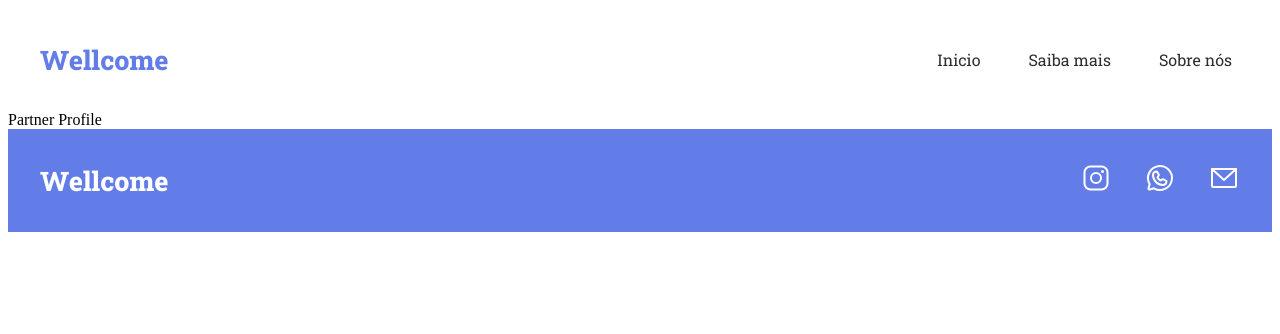
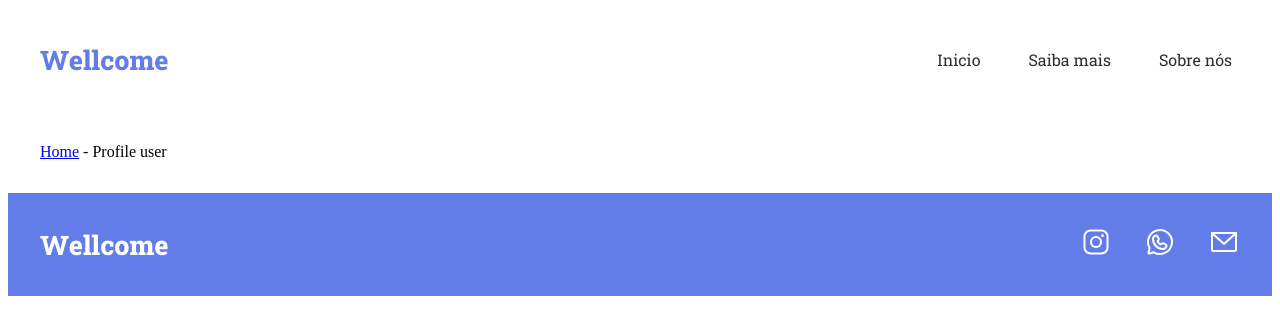
Before and after one commit to ngrpedro/towellcome, a React (Vite) app: page /partnerProfile/1 in a window 1280 px wide. Shown: the top 334 px of the page. Built offline with nearby package versions, Linux system fonts and the light colour scheme; the HTML template or start-up script is replaced by a standard one.

Commit message:
Breadcrumb Init

```diff
--- /dev/null
+++ b/src/components/Breadcrumb/index.tsx
@@ -0,0 +1,16 @@
+import React from "react";
+import { Link } from "react-router-dom";
+
+type Props = {
+  children: string;
+};
+
+const index = ({ children }: Props) => {
+  return (
+    <div>
+      <Link to="/">Home</Link> - {children}
+    </div>
+  );
+};
+
+export default index;
--- /dev/null
+++ b/src/pages/PartnerProfile/index.module.sass
@@ -0,0 +1,6 @@
+@import '../../styles/main.sass'
+
+.container
+    @extend .container
+    margin-top: 2rem
+    margin-bottom: 2rem
--- a/src/pages/PartnerProfile/index.tsx
+++ b/src/pages/PartnerProfile/index.tsx
@@ -1,7 +1,12 @@
-import React from "react";
+import Breadcrumb from "../../components/Breadcrumb";
+import styles from "./index.module.sass";
 
 const index = () => {
-  return <div>Partner Profile</div>;
+  return (
+    <div className={styles.container}>
+      <Breadcrumb>Profile user</Breadcrumb>
+    </div>
+  );
 };
 
 export default index;
```
Also changed, not shown: src/components/Breadcrumb/index.module.sass (added).
